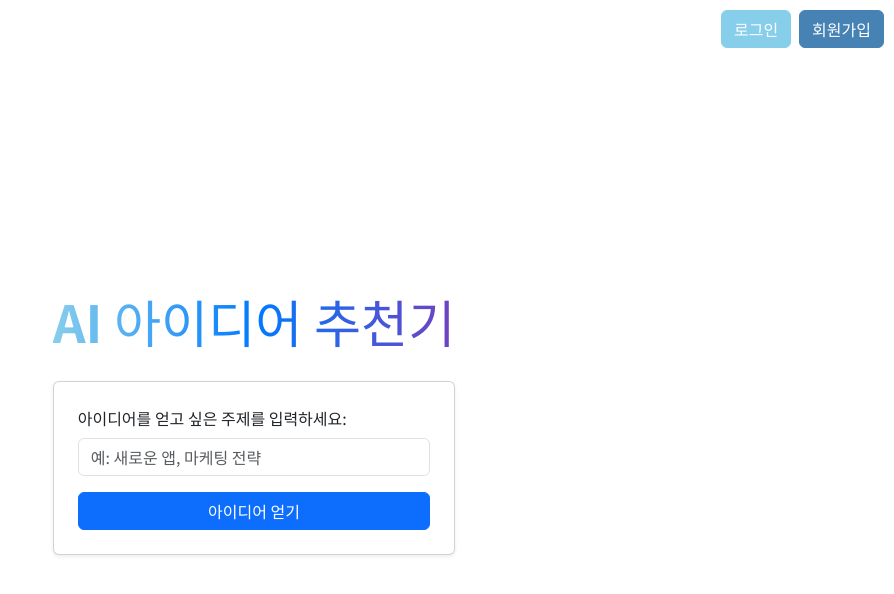
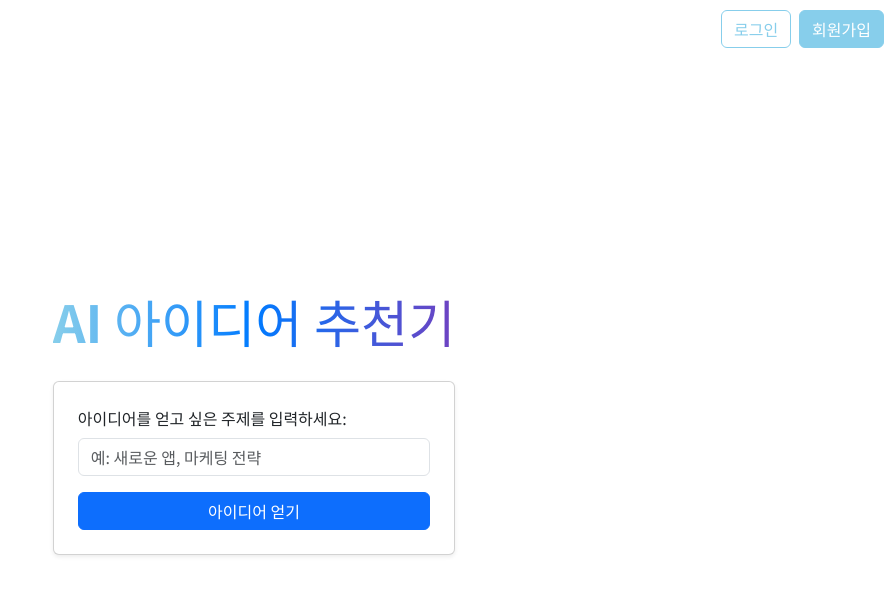
Before and after one commit to chanwookim0716/ai-idea-recommender, a React (Vite) app: page / in a window 1280 px wide. Shown: the top 594 px of the page, without its empty margins (386-1280 px from the left). Built offline with nearby package versions, Linux system fonts and the light colour scheme; no server answers.

Commit message:
style: Refine login/signup button aesthetics with sky blue theme and distinct styles

```diff
--- a/src/components/LoginButton.tsx
+++ b/src/components/LoginButton.tsx
@@ -8,11 +8,26 @@ interface LoginButtonProps {
 
 const LoginButton: React.FC<LoginButtonProps> = React.memo(({ onClick, disabled }) => {
   LoginButton.displayName = 'LoginButton';
+  const buttonStyle: React.CSSProperties = {
+    backgroundColor: 'transparent',
+    borderColor: '#87CEEB', // Sky blue border
+    color: '#87CEEB', // Sky blue text
+  };
+
+  const hoverStyle: React.CSSProperties = {
+    backgroundColor: '#87CEEB', // Sky blue background on hover
+    color: 'white', // White text on hover
+  };
+
+  const [isHovered, setIsHovered] = React.useState(false);
+
   return (
     <Button
       onClick={onClick}
       disabled={disabled}
-      style={{ backgroundColor: '#87CEEB', borderColor: '#87CEEB', color: 'white' }}
+      style={{ ...buttonStyle, ...(isHovered ? hoverStyle : {}) }}
+      onMouseEnter={() => setIsHovered(true)}
+      onMouseLeave={() => setIsHovered(false)}
     >
       로그인
     </Button>
--- a/src/components/SignupButton.tsx
+++ b/src/components/SignupButton.tsx
@@ -8,11 +8,26 @@ interface SignupButtonProps {
 
 const SignupButton: React.FC<SignupButtonProps> = React.memo(({ onClick, disabled }) => {
   SignupButton.displayName = 'SignupButton';
+  const buttonStyle: React.CSSProperties = {
+    backgroundColor: '#87CEEB', // Sky blue background
+    borderColor: '#87CEEB', // Sky blue border
+    color: 'white', // White text
+  };
+
+  const hoverStyle: React.CSSProperties = {
+    backgroundColor: '#6AA8E0', // Slightly darker sky blue on hover
+    borderColor: '#6AA8E0', // Slightly darker sky blue border on hover
+  };
+
+  const [isHovered, setIsHovered] = React.useState(false);
+
   return (
     <Button
       onClick={onClick}
       disabled={disabled}
-      style={{ backgroundColor: '#4682B4', borderColor: '#4682B4', color: 'white' }}
+      style={{ ...buttonStyle, ...(isHovered ? hoverStyle : {}) }}
+      onMouseEnter={() => setIsHovered(true)}
+      onMouseLeave={() => setIsHovered(false)}
     >
       회원가입
     </Button>
```
